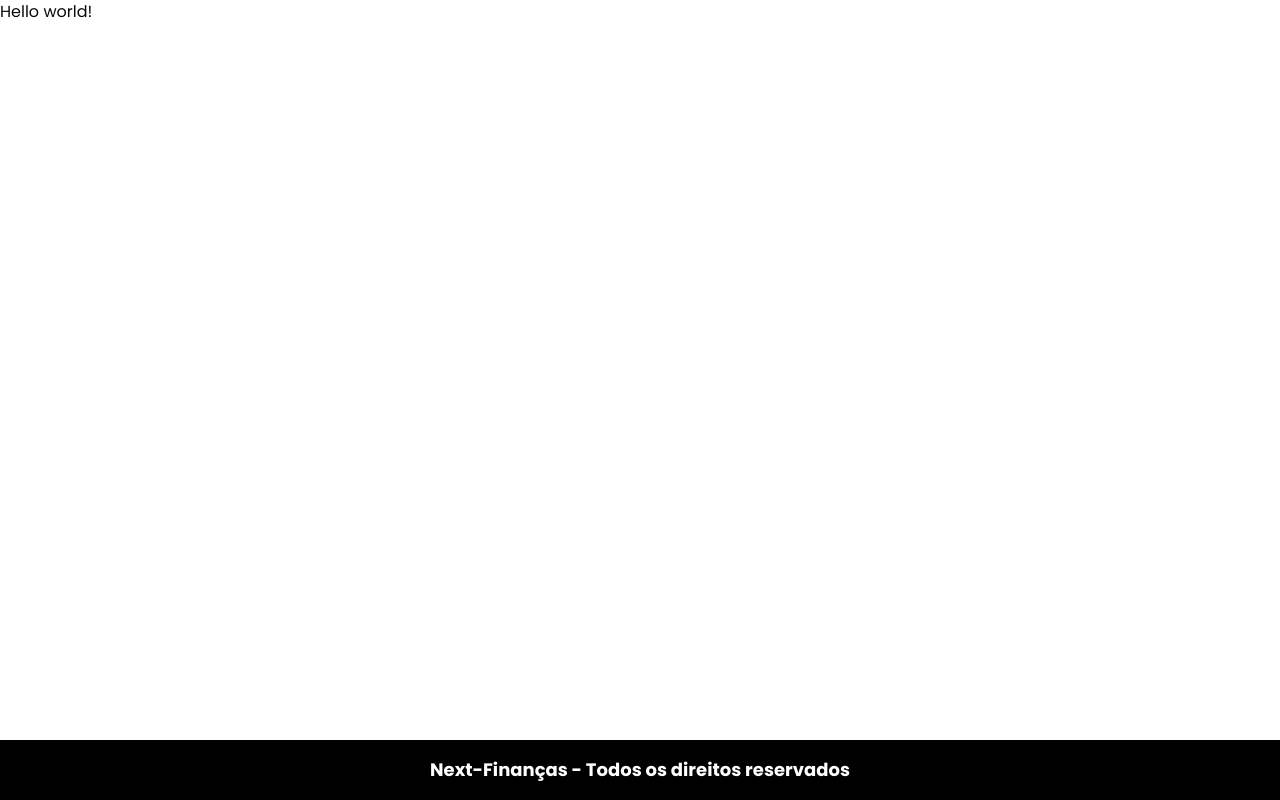
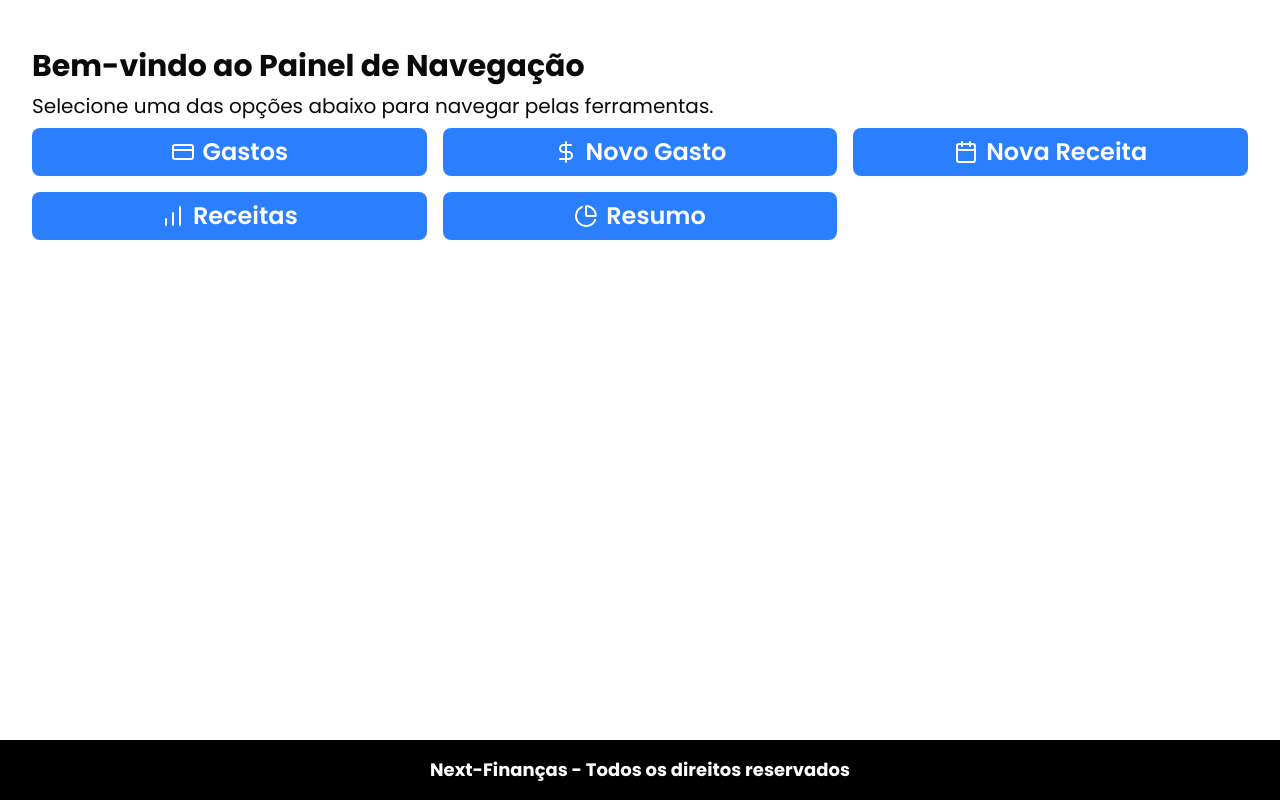
Before and after one commit to joseisaacpy/next-financas, a Next.js app: page / in a window 1280 px wide. Built offline with nearby package versions, Linux system fonts and the light colour scheme.

Commit message:
feat(home): criar página de navegação - fazer filtro nos links para remover links "/"

```diff
--- a/app/(public)/(home)/page.tsx
+++ b/app/(public)/(home)/page.tsx
@@ -1,7 +1,34 @@
+import { navItems } from "@/data/NavLinks";
+import Link from "next/link";
+
+import { Metadata } from "next";
+export const metadata: Metadata = {
+  title: "Painel de Controle",
+  description: "Painel de Controle",
+};
+
 export default function Home() {
+  // retornar apenas links que são diferente de "/", pois ele é o link para o painel de controle
+  const navFilter = navItems.filter((item) => item.href !== "/");
   return (
-    <main>
-      <div>Hello world!</div>
-    </main>
+    <section className="section">
+      {/* texto */}
+      <div className="space-y-2 mb-2">
+        <h1 className="title-primary">Bem-vindo ao Painel de Navegação</h1>
+        <p className="paragraph">
+          Selecione uma das opções abaixo para navegar pelas ferramentas.
+        </p>
+      </div>
+      {/* links */}
+      <ul className="grid grid-cols-1 sm:grid-cols-2 md:grid-cols-3 gap-4">
+        {navFilter.map((item) => (
+          <li key={item.name}>
+            <Link href={item.href} className="link-menu">
+              {item.icon} {item.name}
+            </Link>
+          </li>
+        ))}
+      </ul>
+    </section>
   );
 }
```
